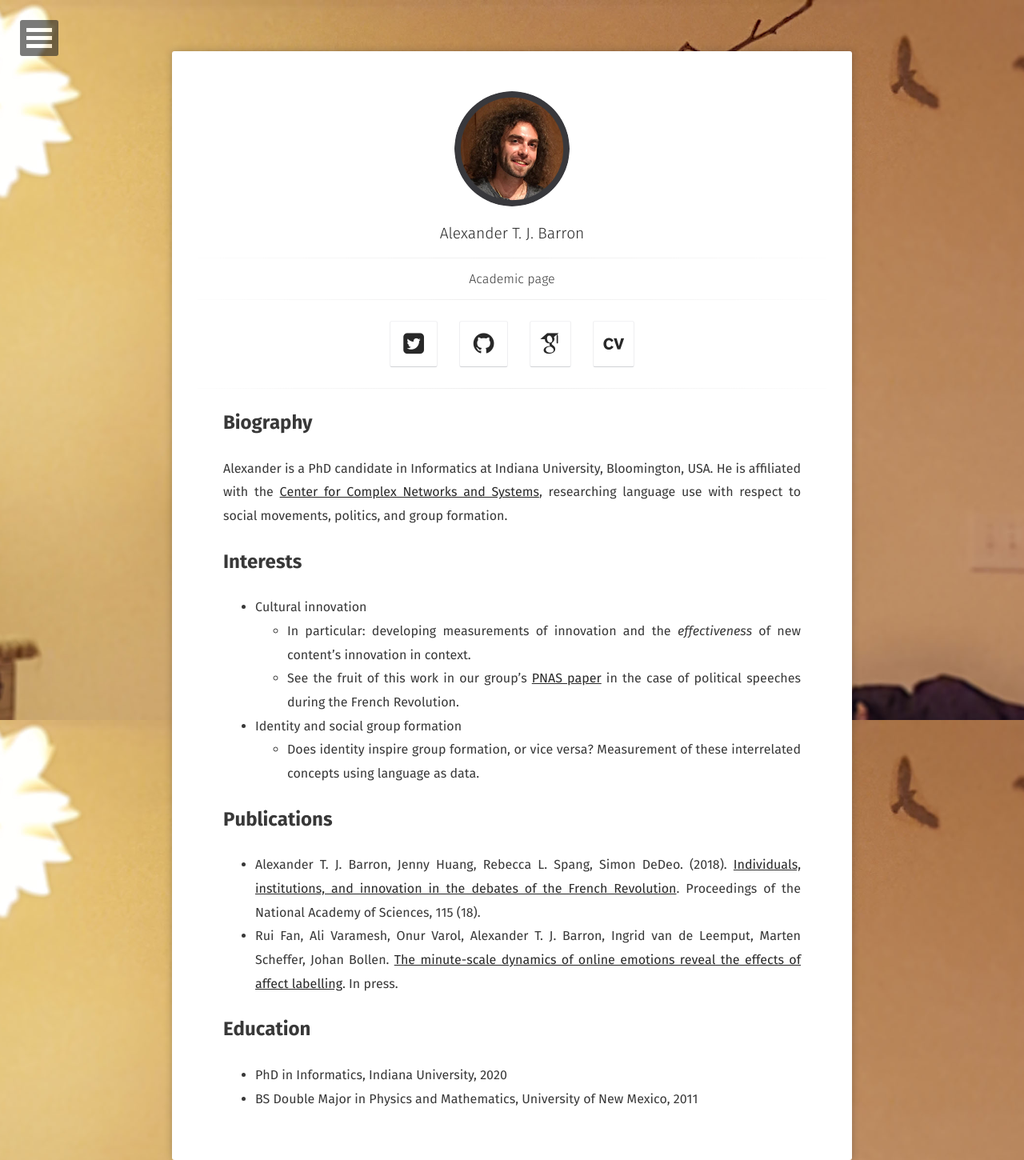
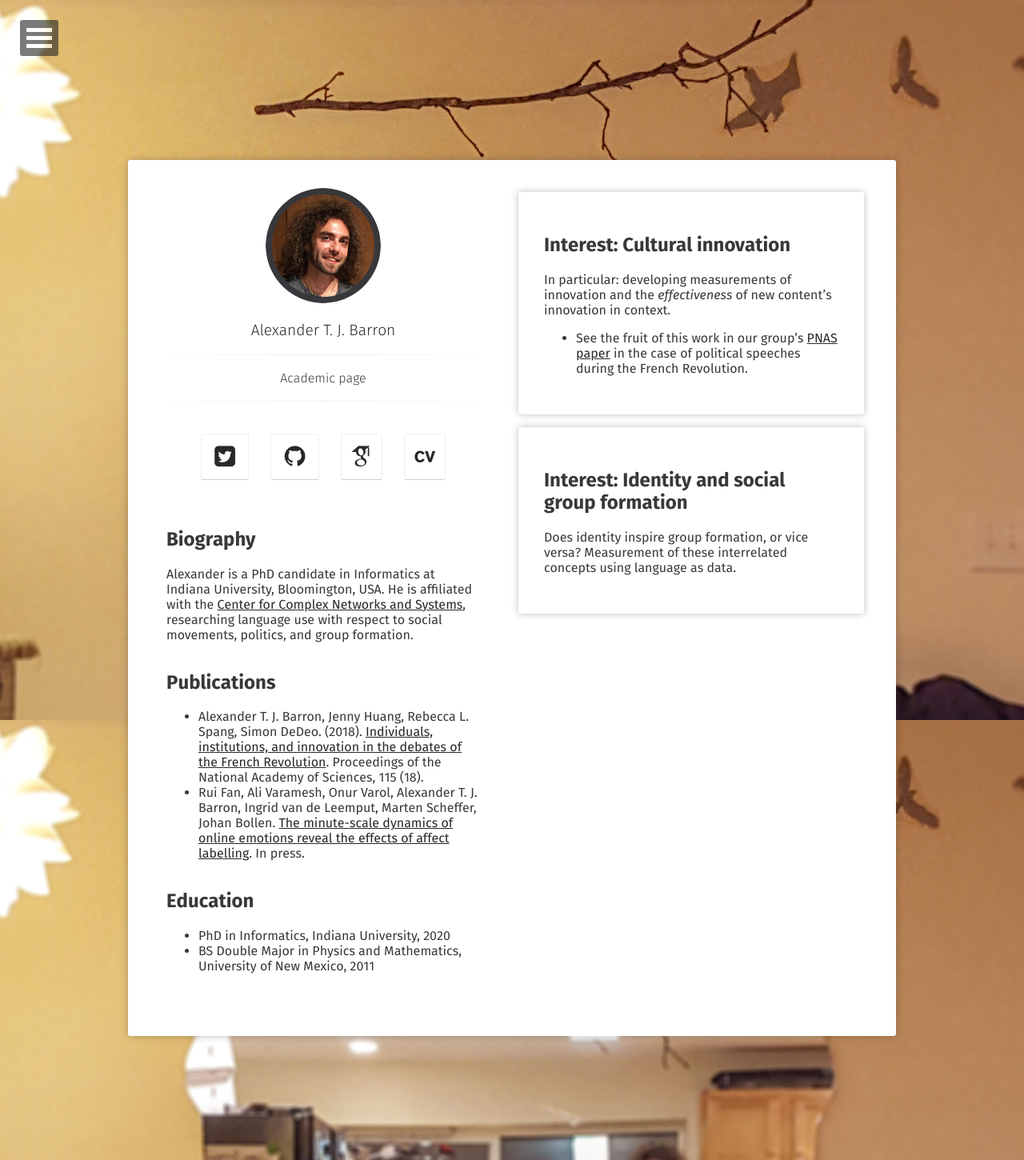
Before and after one commit to CogentMentat/CogentMentat.github.io, a Jekyll site: the page built from academic/index.md, in a window 1280 px wide. Shown: the whole page at 80% size. Built offline with Jekyll 4.4.1, drawn with Linux system fonts in a browser that asks for light colours; some web fonts are replaced.

Commit message:
Implement 2-column format for academic page

```diff
--- a/_config.yml
+++ b/_config.yml
@@ -18,6 +18,7 @@ collections:
   posts:
   projects:
     output: true
+  academic_bioitems:
 highlighter:        rouge
 kramdown:
   auto_ids:         true
--- /dev/null
+++ b/_layouts/academic2col.html
@@ -0,0 +1,108 @@
+---
+layout: compress
+---
+<!DOCTYPE html>
+<!--[if lt IE 7]><html class="no-js lt-ie9 lt-ie8 lt-ie7"> <![endif]-->
+<!--[if (IE 7)&!(IEMobile)]><html class="no-js lt-ie9 lt-ie8"><![endif]-->
+<!--[if (IE 8)&!(IEMobile)]><html class="no-js lt-ie9"><![endif]-->
+<!--[if gt IE 8]><!--> <html class="no-js"><!--<![endif]-->
+<head>
+    {% include head.html %}
+</head>
+<body>
+    {% include nav.html %}
+    <!-- Header -->
+    <header class="header flex" role="banner"
+    style="margin-top: 8.5rem">
+        <div class="wrapper animated fadeIn flex"
+            style="max-width: 1200px;
+                align-items: flex-start">
+
+            <!-- column 1 -->
+            <div class="flex" style="align-items: flex-start;
+                width: 50%;
+                min-width: 375px;
+                flex: 1 0 auto;
+                margin: 0rem;
+                padding: 0rem">
+
+                <!-- pic/social links -->
+                <div style="margin: 0.5rem;
+                    flex: 1 0 375px;
+                    margin-left: 1rem;
+                    margin-right: 1rem;
+                    margin-top: 0;
+                    margin-bottom: 0;
+                    padding-top: 0;
+                    padding-bottom: 0;
+                    padding-left: 0;
+                    padding-right: 1.5em">
+                    <a href="{{ site.url }}">
+                        <img src="{{ site.logo }}" class="img-circle zoombtn animated">
+                    </a>
+                    <h3 class="title">
+                        <a class="zoombtn" href="{{ site.url }}">
+                        	<p style="font-size:1.2rem;font-weight:300">{{ site.title }}</p>
+			            </a>
+                    </h3>
+                    <hr class="hr-line">
+                    <h3 class="title">
+                        <p style="font-size:1rem;font-weight:300">Academic
+                        page</p>
+                    </h3>
+                    {% include social-links.html %}
+                </div>
+
+                <!-- interest==0 divs -->
+                {% assign ordsort = site.academic_bioitems | sort: 'order' %}
+                {% for item in ordsort %}
+                    {% if item.interest == 0 %}
+                    <div style="flex: 1 0 375px;
+                        margin-left: 1rem;
+                        margin-right: 1rem;
+                        margin-top: 0;
+                        margin-bottom: 0;
+                        padding-top: 0;
+                        padding-bottom: 0;
+                        padding-left: 0;
+                        padding-right: 1.5em">
+                        <h2>{{ item.title }}</h2>
+                        {{ item.content }}
+                    </div>
+                    {% endif %}
+                {% endfor %}
+
+            </div>
+
+            <!-- column 2 -->
+            <div class="flex" style="align-items: flex-start;
+                width: 50%;
+                min-width: 375px;
+                flex: 1 0 auto;
+                margin: 0rem;
+                padding: 0rem">
+
+                <!-- interest==1 divs -->
+                {% assign ordsort = site.academic_bioitems | sort: 'order' %}
+                {% for item in ordsort %}
+                    {% if item.interest == 1 %}
+                    <div class="wrapper"
+                        style="flex: 1 0 375px;
+                        margin: 0.5rem">
+                        <h2>{{ item.title }}</h2>
+                        {{ item.content }}
+                    </div>
+                    {% endif %}
+                {% endfor %}
+
+            </div>
+
+            <div class="content">
+                {{ content }}
+            </div>
+
+        </div>
+    </header>
+    {% include scripts.html %}
+</body>
+</html>
--- a/academic/index.md
+++ b/academic/index.md
@@ -1,32 +1,5 @@
 ---
-layout: academic
+layout: academic2col
 title: Academic
 comments: false
 ---
-
-## Biography
-
-Alexander is a PhD candidate in Informatics at Indiana University, Bloomington,
-USA.  He is affiliated with the [Center for Complex Networks and
-Systems](http://cnets.indiana.edu/), researching language use with respect to
-social movements, politics, and group formation.
-
-## Interests
-
-* Cultural innovation
-  - In particular: developing measurements of innovation and the *effectiveness* of new content's innovation in context.
-  - See the fruit of this work in our group's [PNAS
-    paper](http://www.pnas.org/content/115/18/4607.short) in the case of
-    political speeches during the French Revolution.
-* Identity and social group formation
-  - Does identity inspire group formation, or vice versa? Measurement of these interrelated concepts using language as data.
-
-## Publications
-
-* Alexander T. J. Barron, Jenny Huang, Rebecca L. Spang, Simon DeDeo. (2018). [Individuals, institutions, and innovation in the debates of the French Revolution](http://www.pnas.org/content/115/18/4607.short). Proceedings of the National Academy of Sciences, 115 (18).
-* Rui Fan, Ali Varamesh, Onur Varol, Alexander T. J. Barron, Ingrid van de Leemput, Marten Scheffer, Johan Bollen. [The minute-scale dynamics of online emotions reveal the effects of affect labelling](https://arxiv.org/abs/1807.09725). In press.
-
-## Education
-
-* PhD in Informatics, Indiana University, 2020
-* BS Double Major in Physics and Mathematics, University of New Mexico, 2011
```
Also changed, not shown: _academic_bioitems/c1_bio.md (added, +10 -0 lines), _academic_bioitems/c2_interest_1.md (added, +11 -0 lines), _academic_bioitems/c3_interest_2.md (added, +7 -0 lines), _academic_bioitems/c4_publications.md (added, +8 -0 lines), _academic_bioitems/c5_education.md (added, +8 -0 lines).
